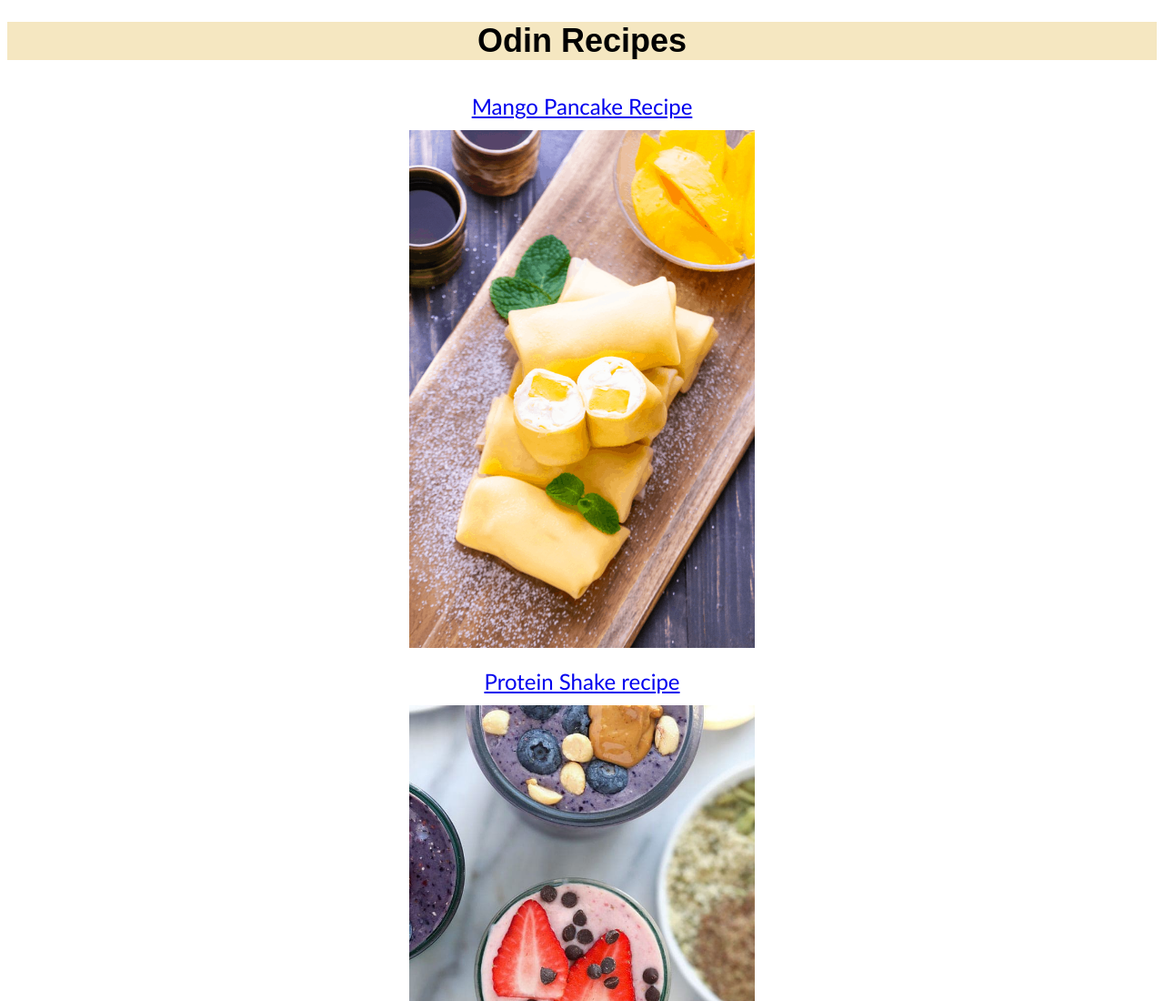
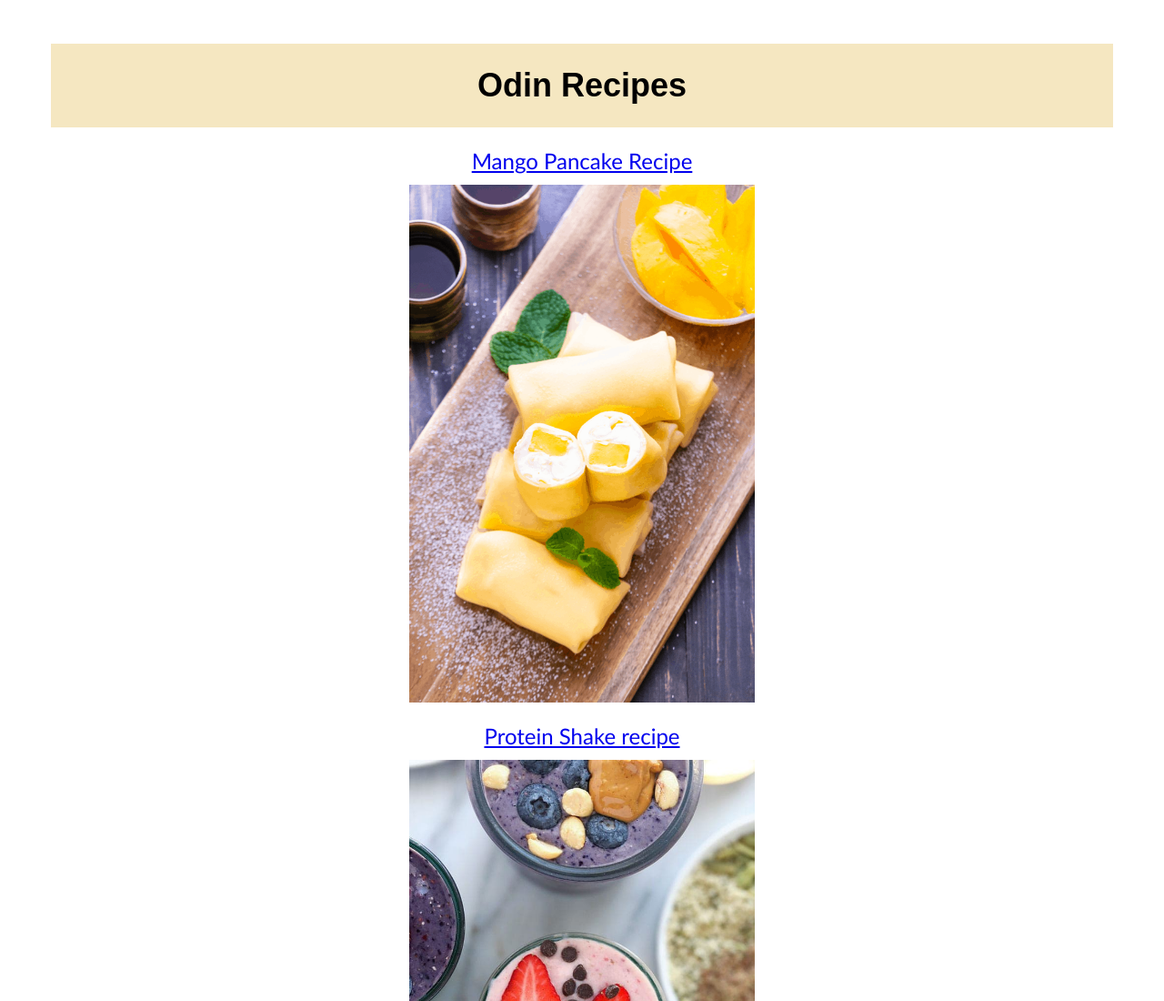
Before and after one commit to mvttn/odin-recipes, a plain HTML site: page index.html in a window 1280 px wide. Shown: the top 1100 px of the page at 91% size. Drawn offline with Linux system fonts and the light colour scheme.

Commit message:
Add padding and margins to homepage

```diff
--- a/css/homepage.css
+++ b/css/homepage.css
@@ -14,6 +14,9 @@ h1 {
   font-family: Copperplate, Arial, Helvetica, sans-serif;
   font-weight: bold;
   text-align: center;
+  padding: 25px;
+  margin: 48px;
+  margin-bottom: 0px;
 }
 
 a {
```
